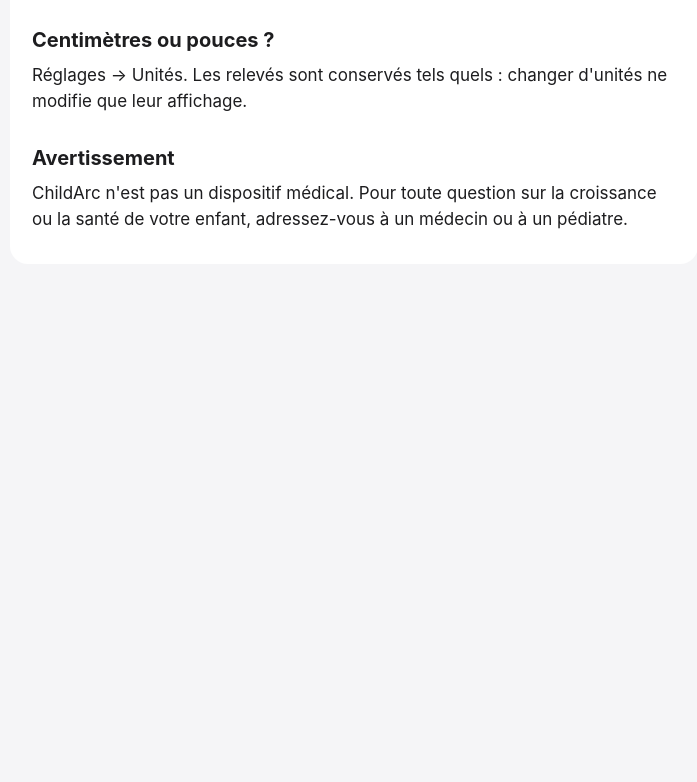
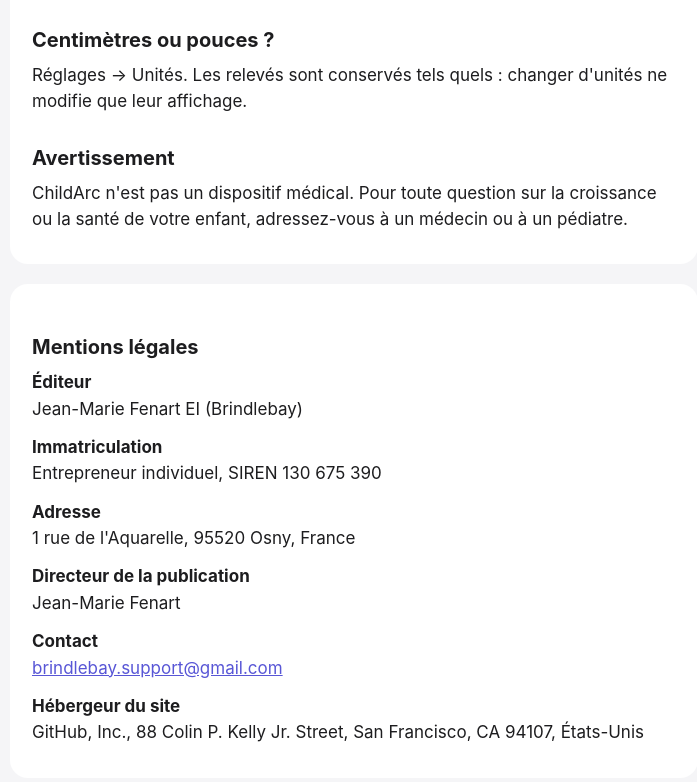
Before and after one commit to Brindlebay/ChildArc, a plain HTML site: page index.html in a window 1280 px wide. Shown: the part 596-1378 px from the top of the page, without its empty margins (286-983 px from the left). Before the commit the page ends 944 px from the top, so only its background shows below. Drawn offline with Linux system fonts and the light colour scheme.

Commit message:
Ajouter les mentions légales aux pages d'assistance

```diff
--- a/index.html
+++ b/index.html
@@ -30,5 +30,6 @@ a { color: var(--accent); }
 <h2>Centimètres ou pouces ?</h2><p>Réglages → Unités. Les relevés sont conservés tels quels : changer d'unités ne modifie que leur affichage.</p>
 <h2>Avertissement</h2><p>ChildArc n'est pas un dispositif médical. Pour toute question sur la croissance ou la santé de votre enfant, adressez-vous à un médecin ou à un pédiatre.</p>
 </div>
+<div class="card"><h2>Mentions légales</h2><p><strong>Éditeur</strong><br>Jean-Marie Fenart EI (Brindlebay)</p><p><strong>Immatriculation</strong><br>Entrepreneur individuel, SIREN 130 675 390</p><p><strong>Adresse</strong><br>1 rue de l&#x27;Aquarelle, 95520 Osny, France</p><p><strong>Directeur de la publication</strong><br>Jean-Marie Fenart</p><p><strong>Contact</strong><br><a href="mailto:brindlebay.support@gmail.com">brindlebay.support@gmail.com</a></p><p><strong>Hébergeur du site</strong><br>GitHub, Inc., 88 Colin P. Kelly Jr. Street, San Francisco, CA 94107, États-Unis</p></div>
 </main></body>
 </html>
```
Also changed, not shown: support-en.html (+1 -0 lines).
